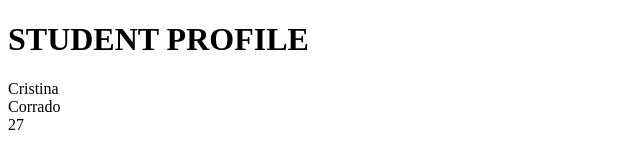
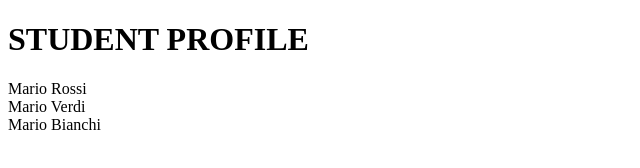
Before and after one commit to Kriska939/js-oggetti-studenti, a plain HTML site: page index.html in a window 1280 px wide. Shown: the whole page, without its empty margins (0-640 px from the left). Drawn offline with Linux system fonts and the light colour scheme.

Commit message:
added stamp exercise 2

```diff
--- a/index.html
+++ b/index.html
@@ -15,7 +15,7 @@
     <p id="student-profile"></p>
 
 
-    <script src="./js/script.js"></script>
+    <script src="./js/script2.js"></script>
 </body>
 
 </html>
--- /dev/null
+++ b/js/script2.js
@@ -0,0 +1,49 @@
+/* ESERCIZIO 2
+
+Creare un array di oggetti di studenti.
+Ciclare su tutti gli studenti e stampare per ognuno di essi, nome e cognome.
+Dare la possibilità all’utente, attraverso 3 prompt(), di aggiungere un nuovo oggetto studente inserendo nell’ordine: nome, cognome e età.
+
+
+*/
+
+// STEP 1 - Creo array di oggetti studenti:
+
+var students = [
+    {
+        name: "Mario",
+        surname: "Rossi",
+        age: 22
+    },
+
+    {
+        name: "Mario",
+        surname: "Verdi",
+        age: 24
+
+    },
+
+    {
+        name: "Mario",
+        surname: "Bianchi",
+        age: 28
+
+    }
+
+]
+
+// STEP 2 - Ciclare su tutti gli studenti e stampare per ognuno di essi, nome e cognome.
+
+// VAR STAMPA
+
+var displayProfile = document.getElementById("student-profile");
+
+for (var i = 0; i < students.length; i++) {
+
+    // creo una variabile per prendere i singoli oggetti:
+    var singleStudent = students[i];
+
+    // stampo solo nome e cognome:
+    displayProfile.innerHTML += singleStudent.name + " " + singleStudent.surname + "</br>";
+
+}
```
